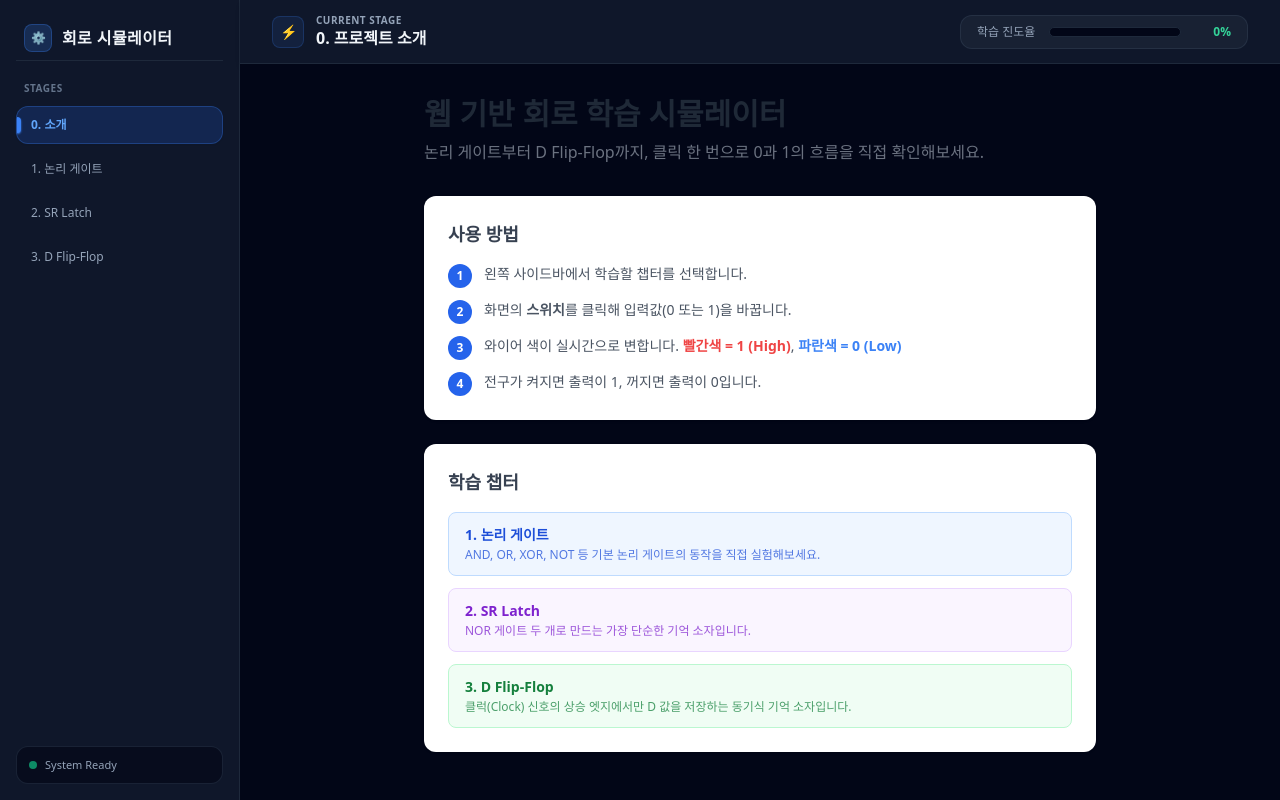
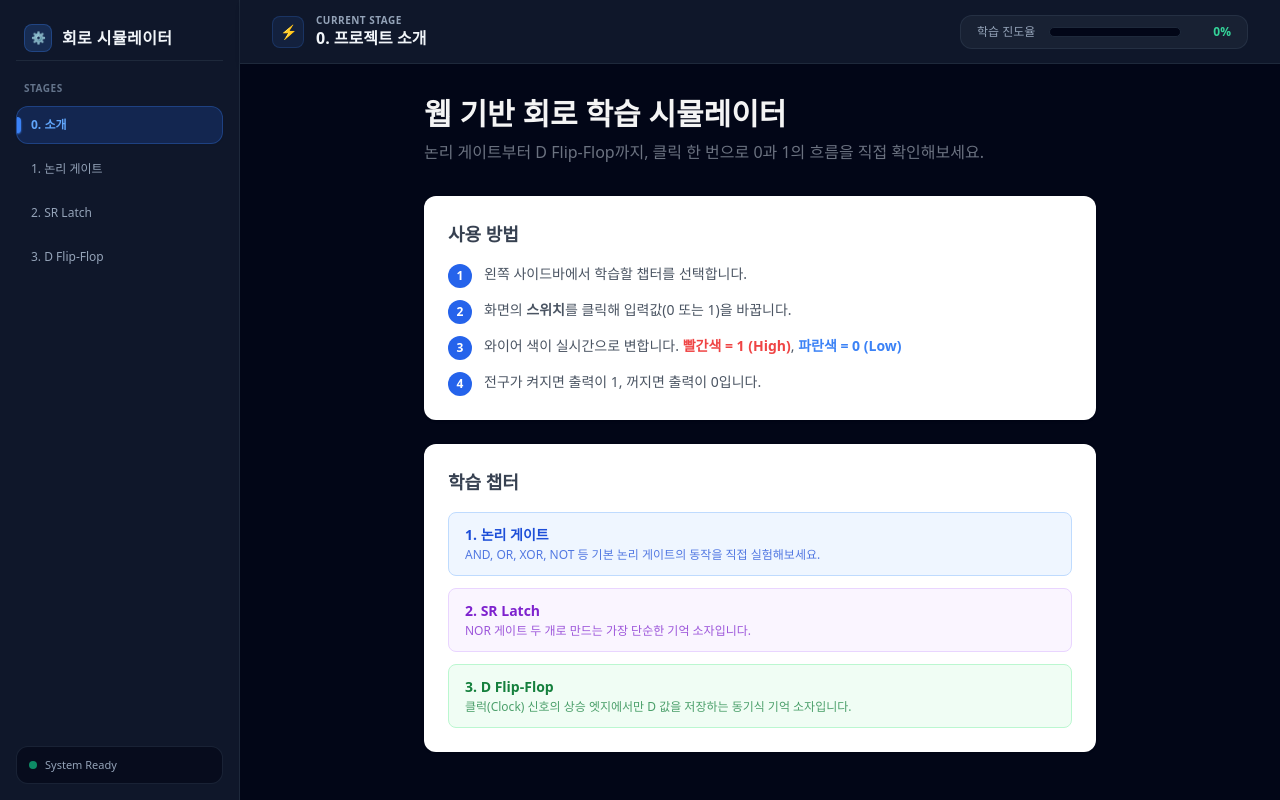
Before and after one commit to Comtea04/circuit-simulator, a React (Vite) app: page / in a window 1280 px wide. Built offline with nearby package versions, Linux system fonts and the light colour scheme.

Commit message:
Update Intro.jsx

```diff
--- a/src/pages/Intro.jsx
+++ b/src/pages/Intro.jsx
@@ -13,7 +13,7 @@ const Intro = () => {
     <div className="max-w-2xl mx-auto">
       {/* 타이틀 */}
       <div className="mb-8">
-        <h1 className="text-3xl font-bold text-gray-800">웹 기반 회로 학습 시뮬레이터</h1>
+        <h1 className="text-3xl font-bold text-[#F4F4F4]">웹 기반 회로 학습 시뮬레이터</h1>
         <p className="text-gray-500 mt-2">
           논리 게이트부터 D Flip-Flop까지, 클릭 한 번으로 0과 1의 흐름을 직접 확인해보세요.
         </p>
```
